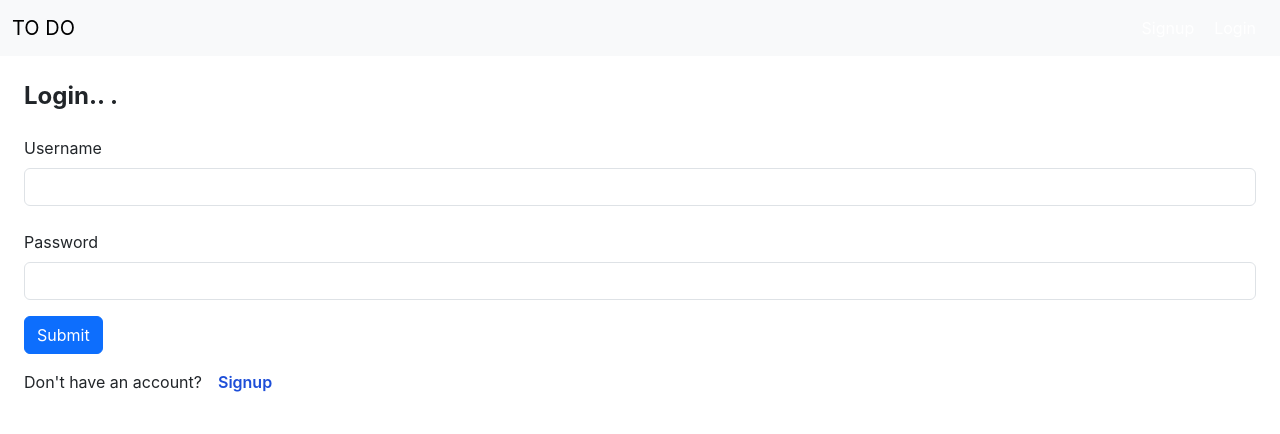
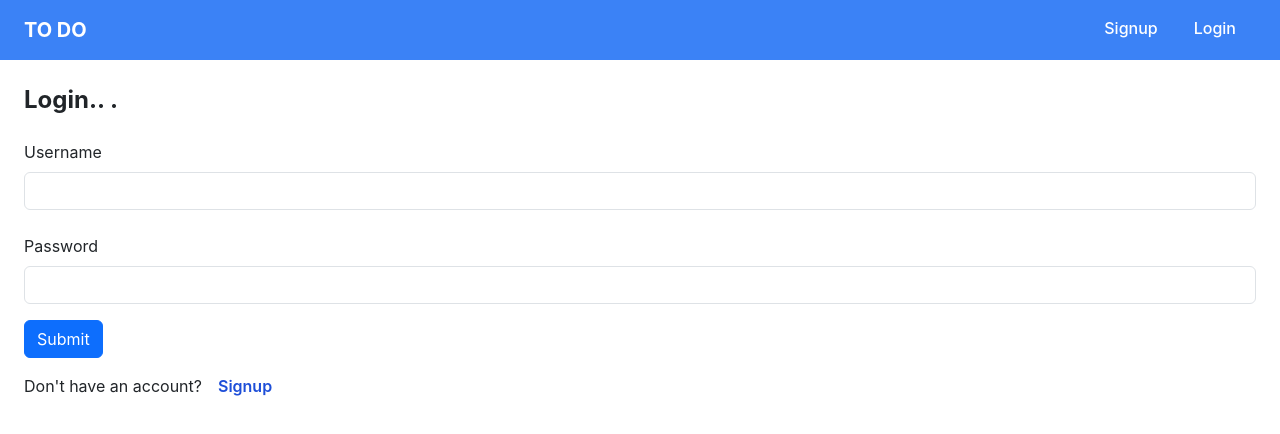
Before and after one commit to Alfi-Noushad/To_do-App, a React (Create React App) app: page /login in a window 1280 px wide. Shown: the top 434 px of the page. Built offline with nearby package versions, Linux system fonts and the light colour scheme.

Commit message:
navbar ds

```diff
--- a/src/components/Home.js
+++ b/src/components/Home.js
@@ -26,7 +26,7 @@ const Home = () => {
         }} className='mb-6 flex gap-2 justify-center' >
 
           <input type="text" placeholder='Add a Task' className='border-2 p-3 border-grey-100 rounded-2xl w-2/3 focus:outline-none focus:ring-grey-400' />
-          <button className='px-6 py-2 bg-blue-300 hover:bg-blue-500 text-white font-bold rounded-lg transition-colors duration-200'>Add</button>
+          <button className='px-6 py-2 bg-blue-300 hover:bg-blue-500 text-white font-bold rounded-3xl transition-colors duration-200'>Add</button>
         </form>
         <div className='mb-6 flex gap-3 justify-center'>
           <select
--- a/src/components/Navbar.js
+++ b/src/components/Navbar.js
@@ -13,24 +13,24 @@ const Navbar = () => {
     };
     return (
         <div>
-            <nav className="navbar navbar-expand-lg bg-body-tertiary bg-black">
-                <div className="container-fluid">
-                    <Link className="navbar-brand" to="/">TO DO</Link>
-                    <button className="navbar-toggler" type="button" data-bs-toggle="collapse" data-bs-target="#navbarNavDropdown" aria-controls="navbarNavDropdown" aria-expanded="false" aria-label="Toggle navigation">
+            <nav className="bg-blue-500">
+                <div className="max-w-8xl mx-auto px-4 py-3 flex justify-between">
+                    <Link className="flex-shrink-0 text-white text-xl font-bold" to="/">TO DO</Link>
+                    <button className="" type="button" data-bs-toggle="collapse" data-bs-target="#navbarNavDropdown" aria-controls="navbarNavDropdown" aria-expanded="false" aria-label="Toggle navigation">
                         <span className="navbar-toggler-icon"></span>
                     </button>
-                    <ul className="navbar-nav ms-auto">
+                    <ul className="flex space-x-4 ">
                         {!token ? (
                             <>
                                 <li className="nav-item">
-                                    <Link className="nav-link text-white" to="/signup">Signup</Link>
+                                    <Link className="text-white hover:bg-blue-400 px-3 py-2 rounded-md text-m font-medium" to="/signup">Signup</Link>
                                 </li>
                                 <li className="nav-item mx-1">
-                                    <Link className="nav-link text-white" to="/login">Login</Link>
+                                    <Link className="text-white hover:bg-blue-400 px-3 py-2 rounded-md text-m font-medium" to="/login">Login</Link>
                                 </li>
                             </>
                         ) : (
-                            <li className="nav-item mx-1">
+                            <li className="text-white hover:bg-blue-400 px-3 py-2 rounded-md text-m font-medium">
                                 <button onClick={handleLogout} className="btn btn-danger">Logout</button>
                             </li>
                         )}
```
